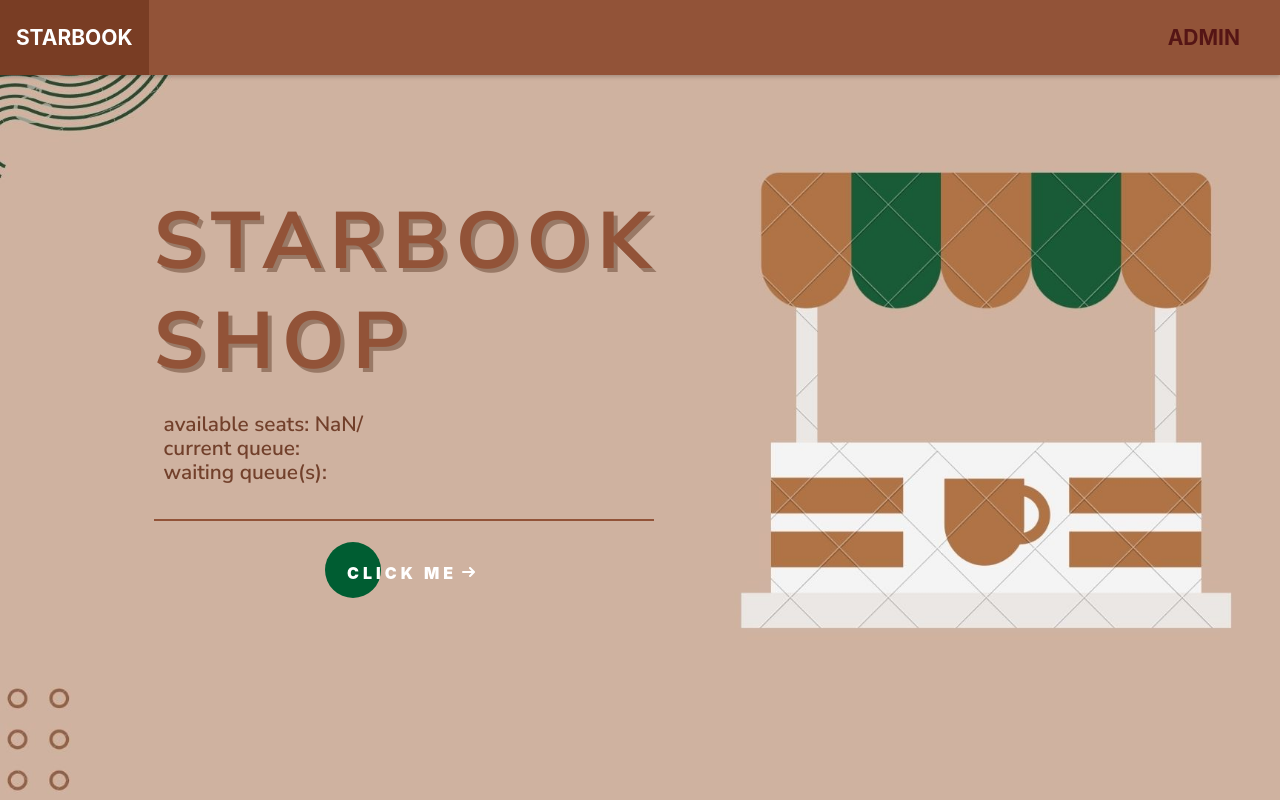
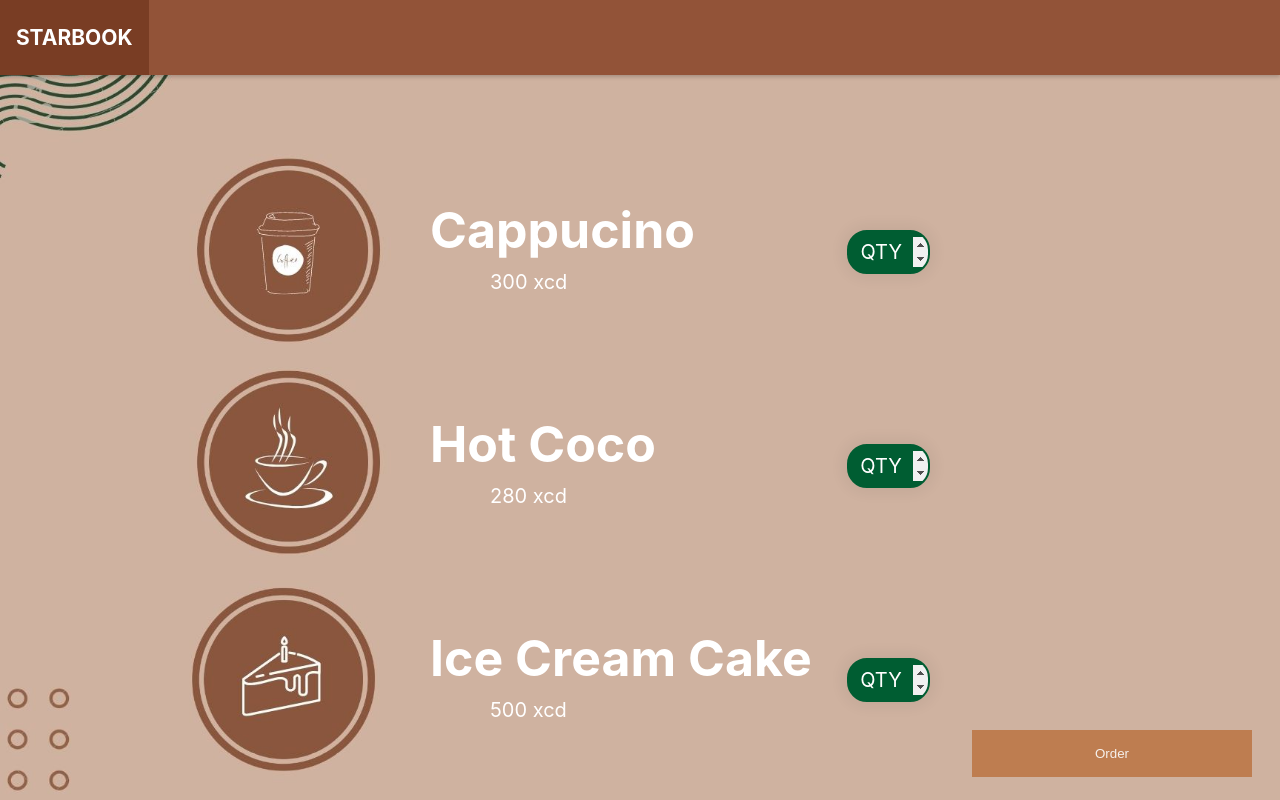
Before and after one commit to patkamon/exceed-coffee-front, a React (Create React App) app: page /order in a window 1280 px wide. Before the commit this address led to /home. Built offline with nearby package versions, Linux system fonts and the light colour scheme; no server answers.

Commit message:
order ui

```diff
--- a/src/App.js
+++ b/src/App.js
@@ -7,6 +7,7 @@ import Dashboard from './pages/Dashboard';
 import Queue from './pages/Queue';
 import Form from './pages/Form';
 import AuthProvider from './contexts/AuthProvider';
+import Order from './pages/Order';
 
 
 function App() {
@@ -20,6 +21,7 @@ function App() {
           <Route path="/dashboard" element={<Dashboard />} />
           <Route path="/form" element={<Form />} />
           <Route path="/queue" element={<Queue />}/>
+          <Route path="/order" element={<Order />}/>
 
           <Route path="*" element={<Navigate to="home" />} />
         </Routes>
--- a/src/index.css
+++ b/src/index.css
@@ -10,6 +10,18 @@ body {
 code {
   font-family: source-code-pro, Menlo, Monaco, Consolas, "Courier New",
     monospace;
+}
+
+.order {
+  background-image: url("./pages/style/img/background-3.jpg");
+  background-repeat: no-repeat;
+  background-size: cover;
+  background-attachment: fixed;
+  position: absolute;
+  width: 100%;
+  overflow-y: hidden;
+  top: 0px;
+  bottom: 0;
 }
 
 .form {
--- /dev/null
+++ b/src/pages/Order.js
@@ -0,0 +1,102 @@
+import React, { useState } from 'react'
+import Nav from '../components/Nav'
+import { getObjForm } from '../utils/form'
+
+
+import './style/Order.css'
+
+const Order = () => {
+
+
+
+
+
+  function handleSubmit(e) {
+    e.preventDefault()
+    const a = document.getElementById("q-menu1").value
+    const b = document.getElementById("q-menu2").value
+    const c = document.getElementById("q-menu3").value
+    console.log(a,b,c)
+  }
+
+  function openForm() {
+    document.getElementById("myForm").style.display = "block";
+  }
+
+  function closeForm() {
+    document.getElementById("myForm").style.display = "none";
+  }
+
+
+
+
+  return (
+    <div className='order'>
+        <Nav></Nav>
+
+
+        <div className='order-container'>
+        <form onSubmit={handleSubmit}>
+            <h2 className='menu1'>Cappucino</h2>
+            <ul >
+                <li>300 xcd</li>
+                <input id='q-menu1' type='number' min='0'  placeholder='Qty'></input>
+            </ul>
+
+
+            <h2 className='menu2'>Hot Coco</h2>
+            <ul >
+                <li>280 xcd</li>
+                <input  id='q-menu2' type='number' min='0'  placeholder='Qty'></input>
+
+            </ul>
+
+            <h2 className='menu3'>Ice Cream Cake</h2>
+            <ul >
+                <li>500 xcd</li>
+                <input  id='q-menu3' type='number' min='0' placeholder='Qty'></input>
+
+
+
+            </ul>
+            <input type='submit' hidden></input>
+            </form>
+        </div>
+
+
+
+
+
+        <button className="open-button" onClick={openForm}>Order</button>
+
+
+
+                <div className="form-popup" id="myForm">
+  <form action="/action_page.php" autoComplete='off' onSubmit={handleSubmit} className="form-container">
+    <h3>Order</h3>
+
+    {/* <input className='customer-name-d' name='name' type='text' placeholder='Name' ></input><br/>
+        <input className='phone-number-d' name='phone' type='tel' placeholder='ex.088-777-3333'pattern="[0-9]{3}-[0-9]{3}-[0-9]{4}" required/><br/>
+
+        <input className='num-seat-d' name='willsit'  type="number" min="1" max="8" placeholder='seat' required></input> */}
+
+
+        <input type='radio'></input>
+
+        <button className='submit-btn' type='submit' hidden>Submit</button>
+
+
+
+
+    <button type="submit" className="btn">Order Now</button>
+    <button type="button" className="btn cancel" onClick={closeForm} >Close</button>
+  </form>
+  </div>
+
+
+
+    </div>
+  )
+}
+
+export default Order
--- /dev/null
+++ b/src/pages/style/Order.css
@@ -0,0 +1,68 @@
+.order-container {
+  width: 500px;
+  margin: 200px auto 0px 430px;
+}
+
+.order h2 {
+  text-align: left;
+  color: white;
+  font-size: 50px;
+}
+
+.order ul {
+  margin-bottom: 120px;
+  margin-left: 60px;
+  text-align: left;
+  display: flex;
+  list-style-type: none;
+}
+
+.order-container li {
+  font-size: 20px;
+  color: white;
+  white-space: nowrap;
+}
+
+.order-container input {
+  margin-left: 280px;
+
+  background-color: #005d32;
+  border: 2px solid #005d32;
+  border-radius: 20px;
+  box-shadow: 0 0 15px 4px rgba(0, 0, 0, 0.06);
+  font-family: inherit;
+  font-size: 20px;
+  color: rgb(255, 255, 255);
+  text-align: center;
+  float: center;
+
+  /* here */
+  width: 28%;
+  height: 40px;
+  margin-top: -40px;
+}
+
+::placeholder {
+  color: white;
+  text-transform: uppercase;
+}
+
+input[type="number"]::-webkit-inner-spin-button,
+input[type="number"]::-webkit-outer-spin-button {
+  opacity: 1;
+}
+
+input[type="number"] {
+  line-height: 10px;
+}
+
+input[type="number"]::-webkit-inner-spin-button {
+  width: 30px;
+  height: 30px;
+}
+
+.btn-order {
+  position: sticky;
+  bottom: 20px;
+  margin-right: 10%;
+}
```
Also changed, not shown: src/pages/style/img/background-3.jpg (added).
